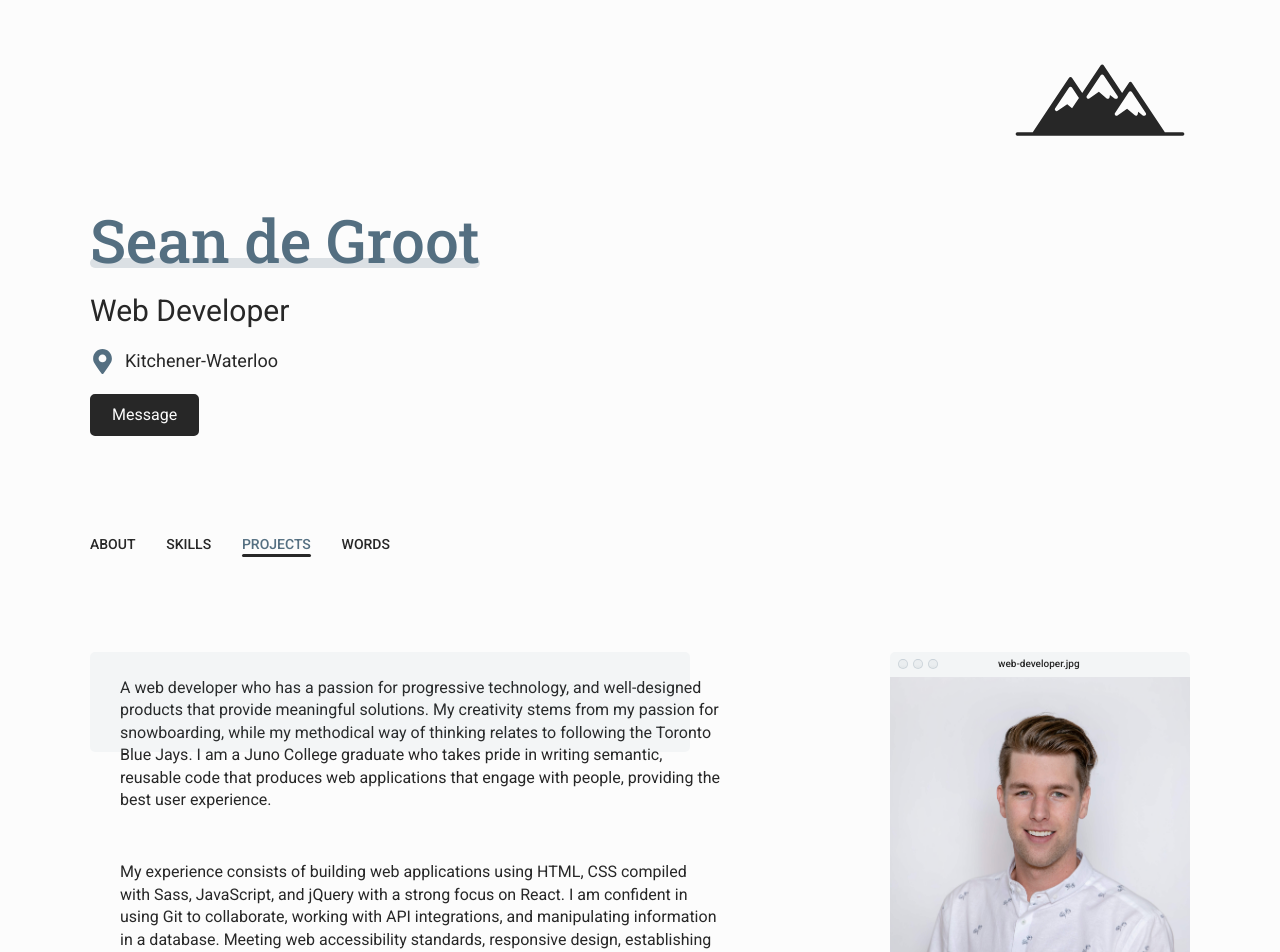
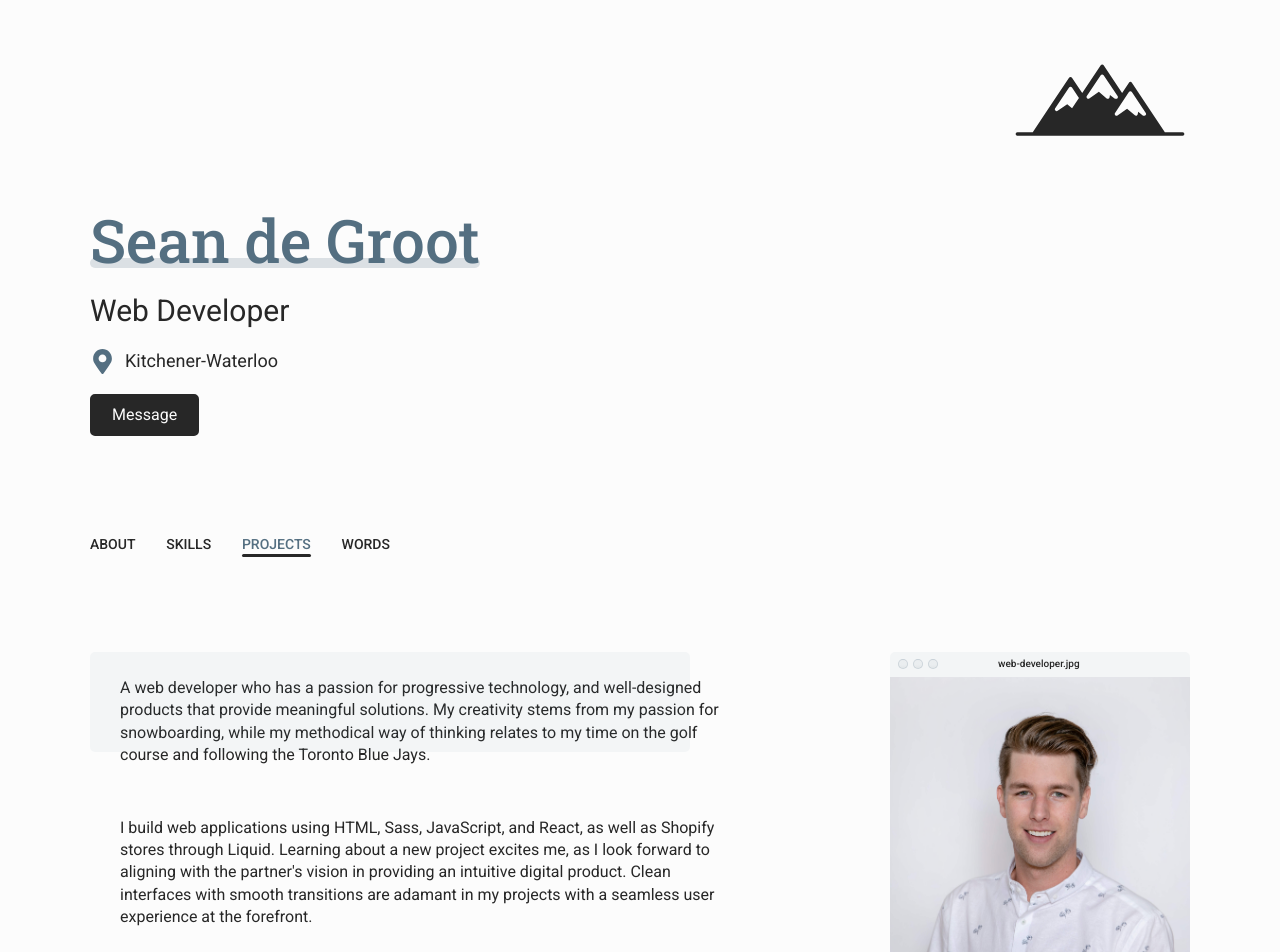
Before and after one commit to seandaniel/portfolio-v3, a React (Create React App) app: page /about in a window 1280 px wide. Shown: the top 952 px of the page. Built offline with nearby package versions, Linux system fonts and the light colour scheme.

Commit message:
Updated about

```diff
--- a/src/Components/About/About.js
+++ b/src/Components/About/About.js
@@ -9,8 +9,8 @@ const About = () => {
   return (
     <section className="p-img-container">
       <div className="p-container">
-        <p>A web developer who has a passion for progressive technology, and well-designed products that provide meaningful solutions. My creativity stems from my passion for snowboarding, while my methodical way of thinking relates to following the Toronto Blue Jays. I am a Juno College graduate who takes pride in writing semantic, reusable code that produces web applications that engage with people, providing the best user experience. </p>
-        <p>My experience consists of building web applications using HTML, CSS compiled with Sass, JavaScript, and jQuery with a strong focus on React. I am confident in using Git to collaborate, working with API integrations, and manipulating information in a database. Meeting web accessibility standards, responsive design, establishing SEO, and being able to manage a project’s scope are skills I possess. Clean interfaces with smooth transitions are adamant in my projects, all through maintainable stylesheets.</p>
+        <p>A web developer who has a passion for progressive technology, and well-designed products that provide meaningful solutions. My creativity stems from my passion for snowboarding, while my methodical way of thinking relates to my time on the golf course and following the Toronto Blue Jays.</p>
+        <p>I build web applications using HTML, Sass, JavaScript, and React, as well as Shopify stores through Liquid. Learning about a new project excites me, as I look forward to aligning with the partner's vision in providing an intuitive digital product. Clean interfaces with smooth transitions are adamant in my projects with a seamless user experience at the forefront.</p>
       </div>
       <div className="img-container">
         <div className="toolbar">
```
Also changed, not shown: public/mountains.svg (deleted).
